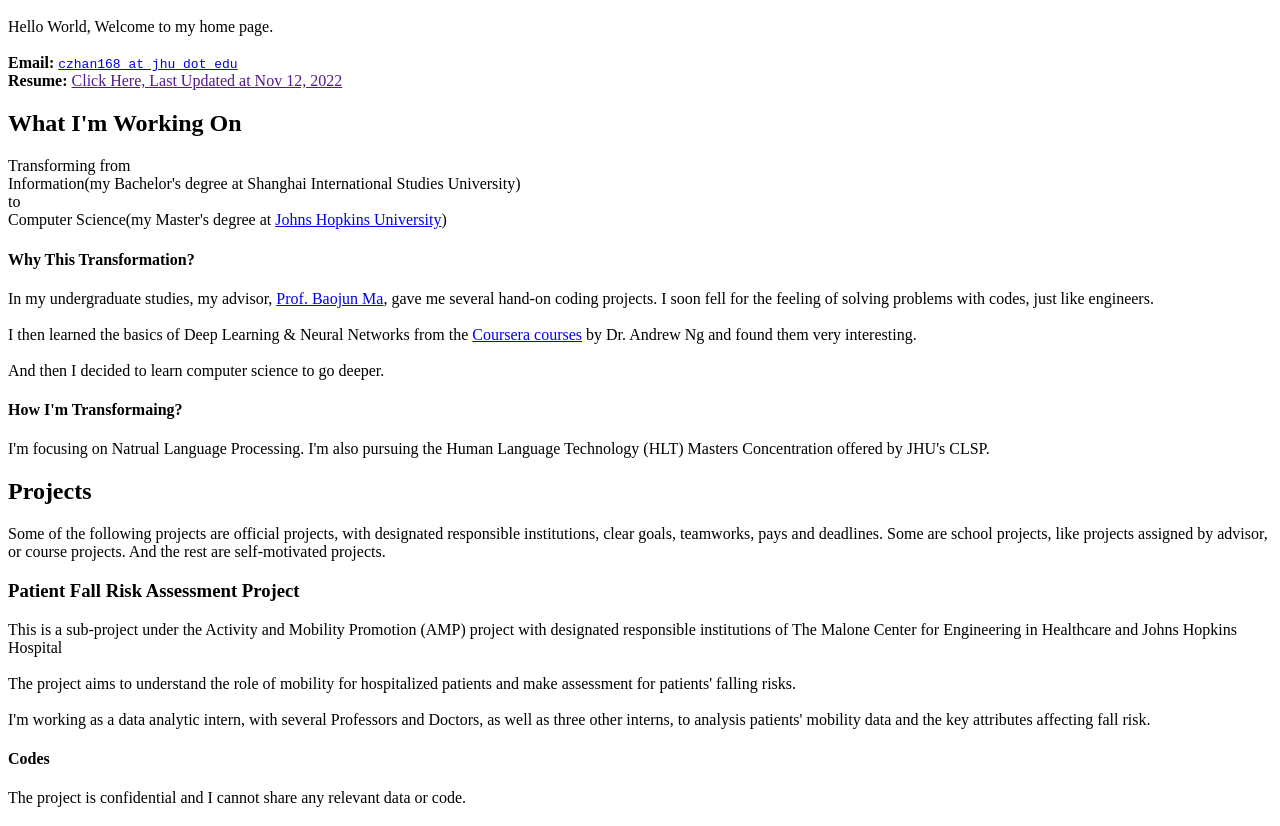
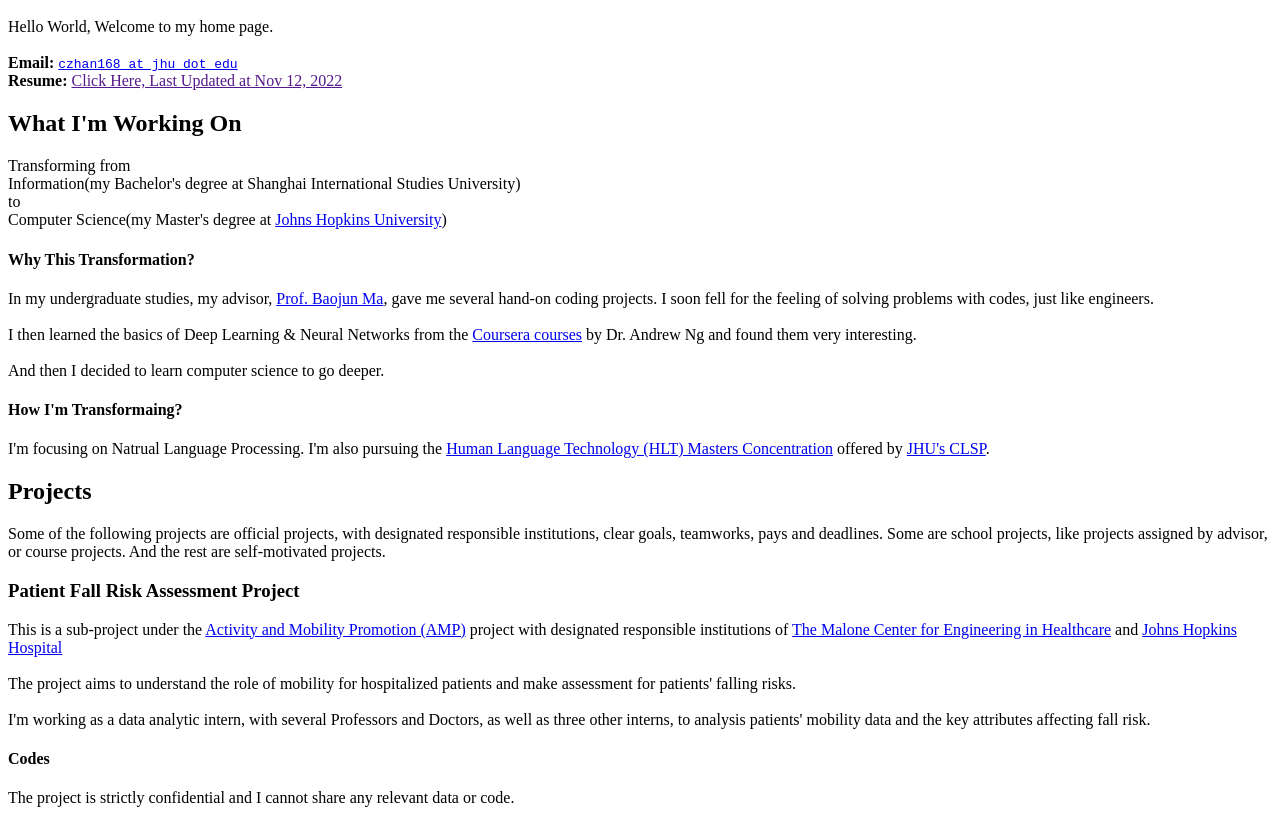
Before and after one commit to ZhangChiMasterCheif/ZhangChiMasterCheif.github.io, a plain HTML site: page index.html in a window 1280 px wide. Shown: the part 66-892 px from the top of the page. Drawn offline with Linux system fonts and the light colour scheme.

Commit message:
Update index.html

```diff
--- a/index.html
+++ b/index.html
@@ -26,8 +26,8 @@
     <h4>How I'm Transformaing?</h4>
       <p>
          I'm focusing on Natrual Language Processing. I'm also pursuing the
-          <A HERF="https://www.clsp.jhu.edu/human-language-technology-masters/">Human Language Technology (HLT) Masters Concentration</A> offered by
-          <A HERF="https://www.clsp.jhu.edu">JHU's CLSP</A>.
+          <A HREF="https://www.clsp.jhu.edu/human-language-technology-masters/">Human Language Technology (HLT) Masters Concentration</A> offered by
+          <A HREF="https://www.clsp.jhu.edu">JHU's CLSP</A>.
       </p>
 
   <h2>Projects</h2>
@@ -38,15 +38,16 @@
    <h3>Patient Fall Risk Assessment Project</h3>
     <p>
       This is a sub-project under the
-       <A HERF="https://www.hopkinsmedicine.org/physical_medicine_rehabilitation/education_training/amp/">Activity and Mobility Promotion (AMP)</A> project
-       with designated responsible institutions of <A HERF="https://malonecenter.jhu.edu/">The Malone Center for Engineering in Healthcare</A>
-       and <A HERF="https://www.hopkinsmedicine.org/research/">Johns Hopkins Hospital</A> <br><br>
+       <A HREF="https://www.hopkinsmedicine.org/physical_medicine_rehabilitation/education_training/amp/">Activity and Mobility Promotion (AMP)</A> project
+       with designated responsible institutions of <A HREF="https://malonecenter.jhu.edu/">The Malone Center for Engineering in Healthcare</A>
+       and <A HREF="https://www.hopkinsmedicine.org/research/">Johns Hopkins Hospital</A> <br><br>
       The project aims to understand the role of mobility for hospitalized patients and make assessment for patients' falling risks.<br><br>
       I'm working as a data analytic intern, with several Professors and Doctors, as well as three other interns, to analysis patients' mobility data and the key attributes affecting fall risk.
     </p>
     <h4>Codes</h4>
      <p>
-       The project is confidential and I cannot share any relevant data or code.
+       The project is strictly confidential and I cannot share any relevant data or code.
      </p>
+   <h3>
 </Body>
 </HTML>
```
